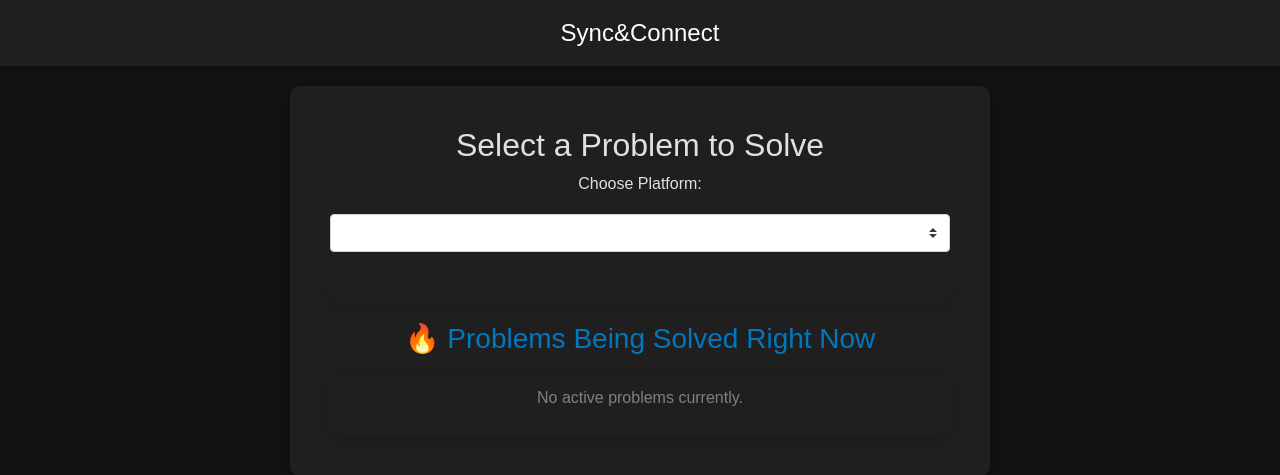
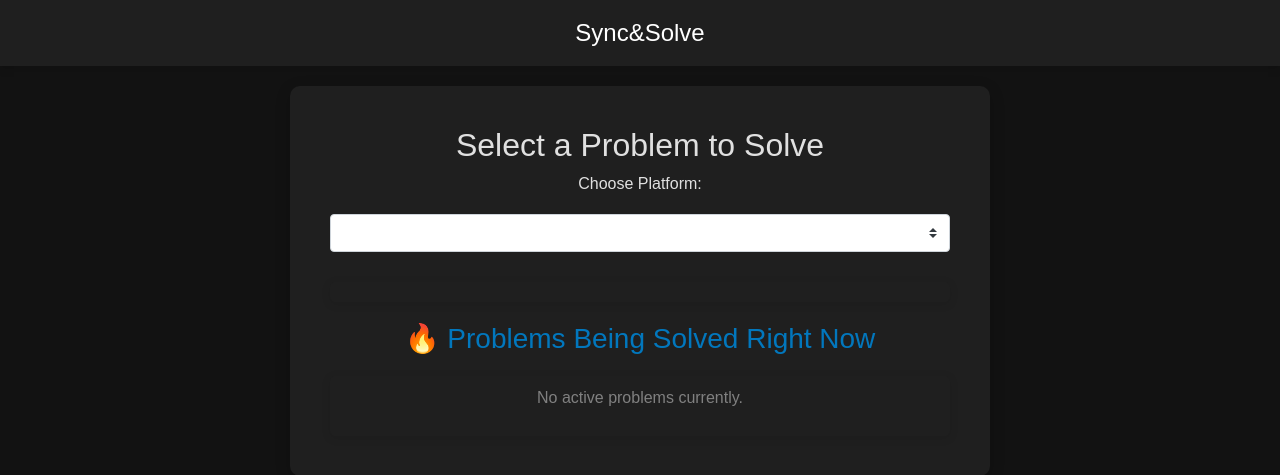
Before and after one commit to kalyanram360/final_SyncSolve, a Django app: page / in a window 1280 px wide. Shown: the top 475 px of the page. Run offline with Django 5.2, Linux system fonts and the light colour scheme; some libraries are stand-ins or nearby versions.

Commit message:
problem 2 solved

```diff
--- a/core/templates/core/home.html
+++ b/core/templates/core/home.html
@@ -104,7 +104,7 @@
 </head>
 <body>
     <header>
-        <span>Sync&Connect</span>
+        <span>Sync&Solve</span>
     </header>
 
     <main>
```
